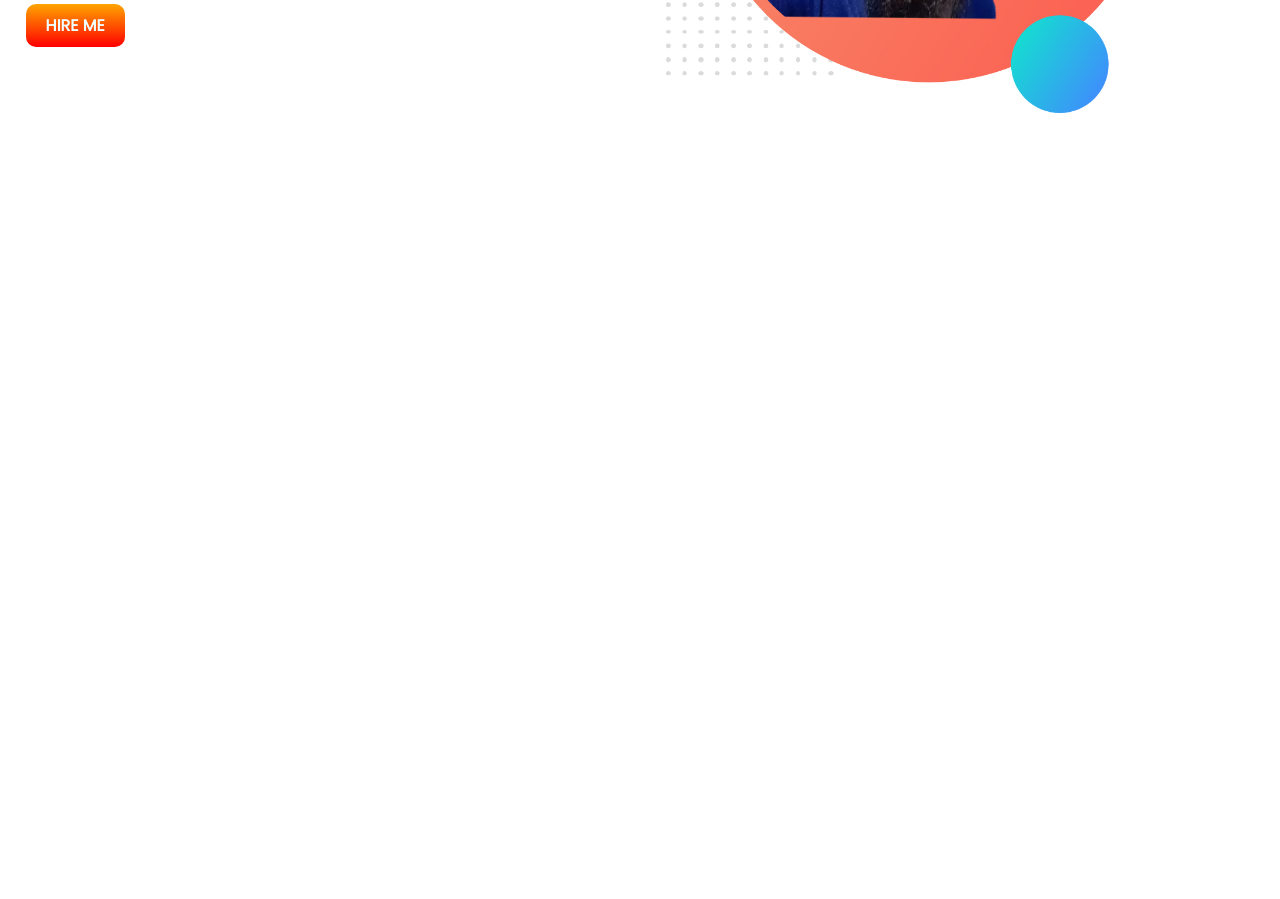
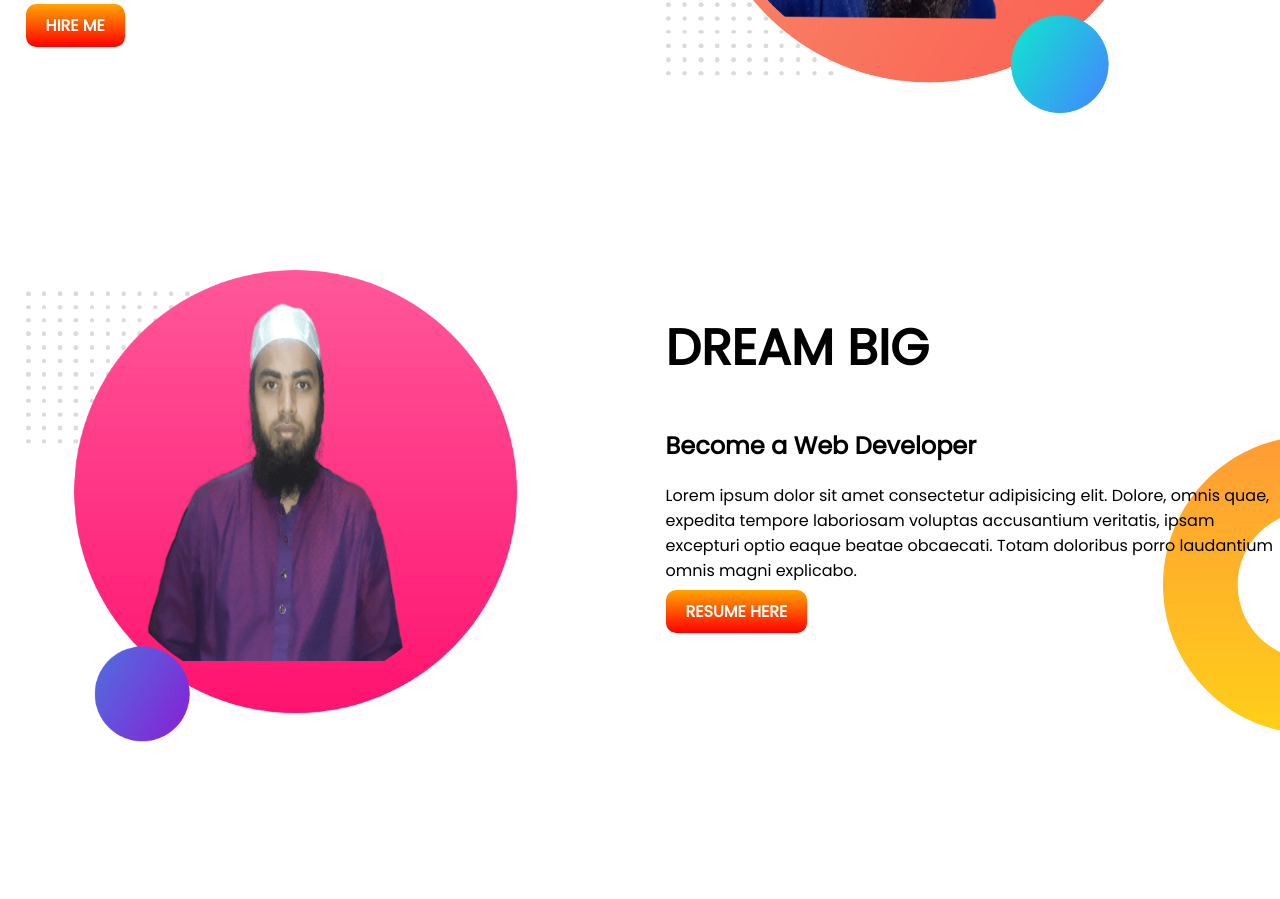
Before and after one commit to MuhammadAlAmin1/newdeveloper-protfolio, a plain HTML site: page index.html in a window 1280 px wide. Shown: the part 375-1274 px from the top of the page. Before the commit the page ends 800 px from the top, so only its background shows below. Drawn offline with Linux system fonts and the light colour scheme.

Commit message:
dream big

```diff
--- a/index.html
+++ b/index.html
@@ -29,5 +29,18 @@
             <img src="images/AlAmin.png" alt="">
         </div>
     </section>
+    <section class="dream-big">
+        <div class="half-width">
+            <img src="images/my-bg2 (1).png" alt="">
+        </div>
+        <div class="half-width">
+            <h1>DREAM BIG</h1>
+            <h2>Become a Web Developer</h2>
+            <p>Lorem ipsum dolor sit amet consectetur adipisicing elit. Dolore, omnis quae, expedita tempore laboriosam
+                voluptas accusantium veritatis, ipsam excepturi optio eaque beatae obcaecati. Totam doloribus porro
+                laudantium omnis magni explicabo.</p>
+            <a class="color-button" target="_blank" href="">RESUME HERE</a>
+        </div>
+    </section>
 
 </body>
--- a/style.css
+++ b/style.css
@@ -1,6 +1,7 @@
 body{
     font-family: 'Poppins', sans-serif;
     margin: 0;
+
 }
 h1{
     font-size: 50px;
@@ -17,6 +18,7 @@ h1{
 }
 section{
     display: flex;
+    padding-bottom: 150px;
 }
 .color-button{
     background-image: linear-gradient(orange,red);
@@ -30,3 +32,8 @@ section{
     background-image:url(images/top-banner.png);
     background-repeat: no-repeat;
 }
+.dream-big{
+    background-image:url(images/dream-bg.png);
+    background-repeat: no-repeat;
+    background-position: right;
+}
```
Also changed, not shown: images/my-bg2 (1).png (added).
